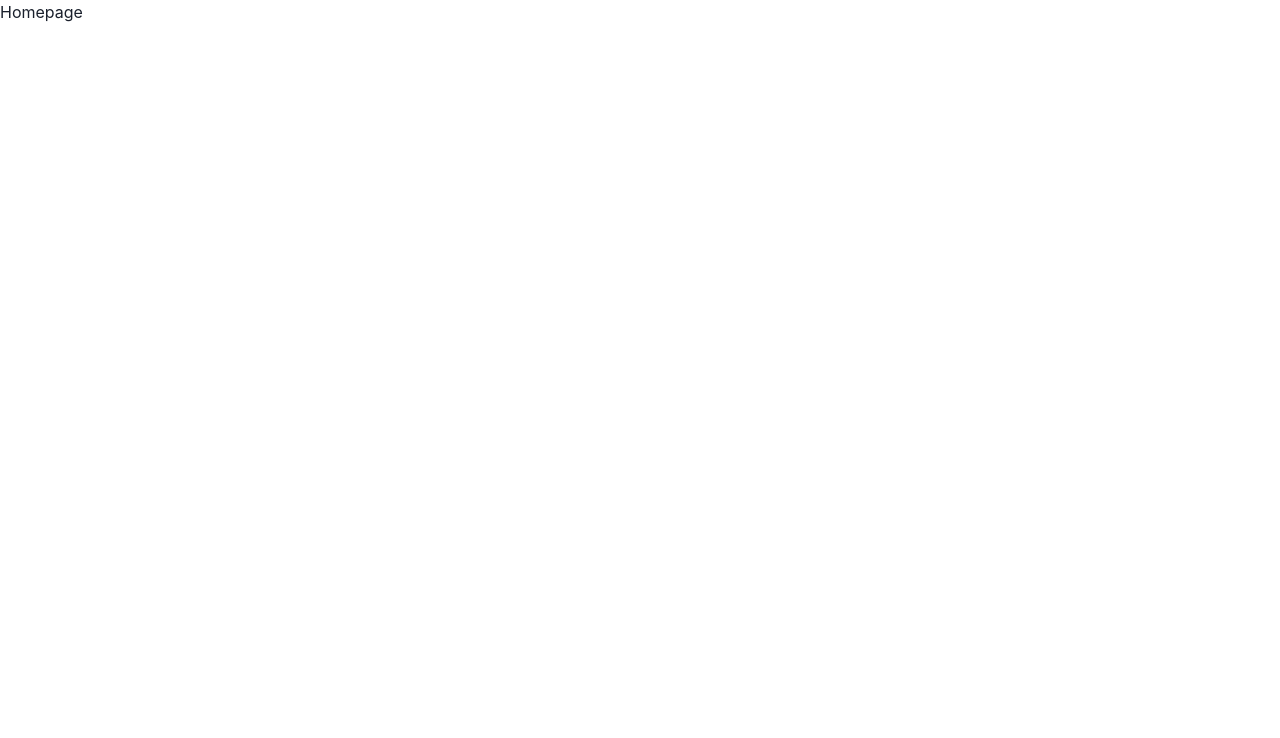
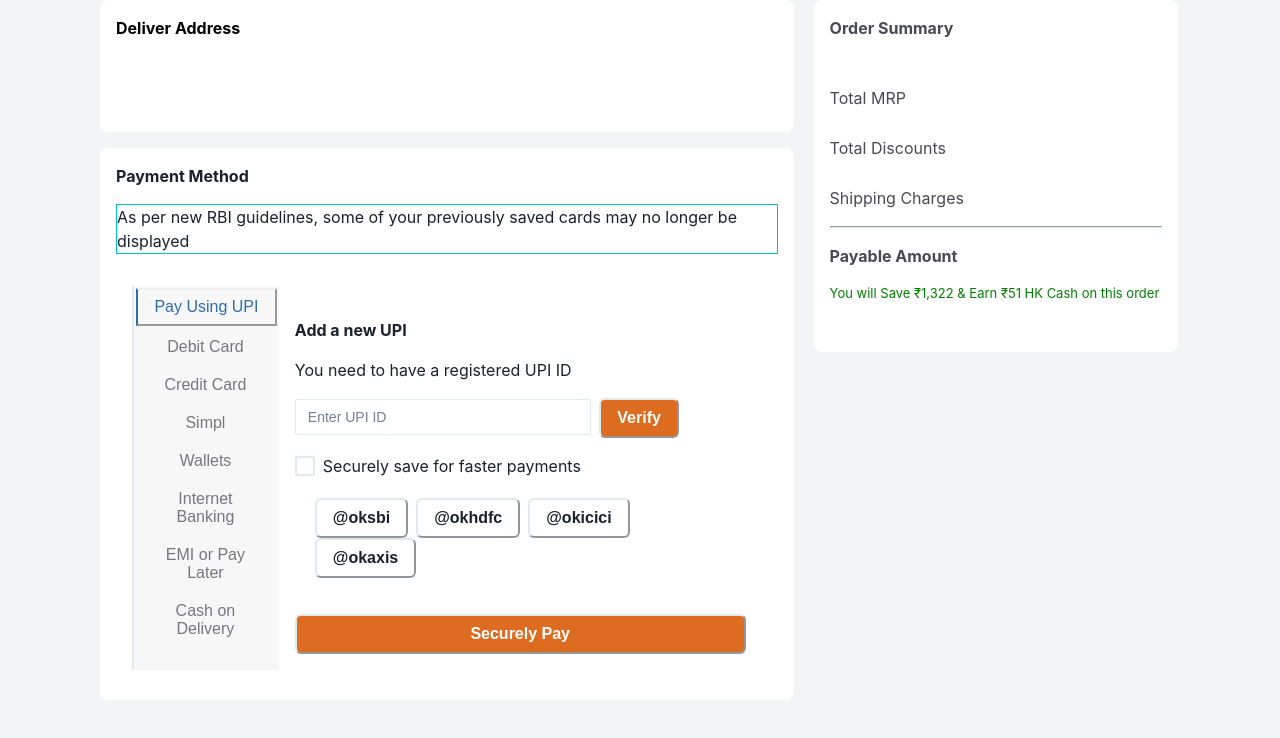
Before and after one commit to harry-io/healthkart.com, a React (Create React App) app: page / in a window 1280 px wide. Shown: the top 738 px of the page. Built offline with nearby package versions, Linux system fonts and the light colour scheme.

Commit message:
Payments

```diff
--- a/src/App.js
+++ b/src/App.js
@@ -1,10 +1,10 @@
 import React from 'react'
-import AllRoutes from './Routes/AllRoutes'
-
+import CartPage from './Pages/Cart/CartPage'
 export const App = () => {
   return (
     <div>
-      <AllRoutes/>
+      {/* <AllRoutes/> */}
+      <CartPage/>
     </div>
   )
 }
```
